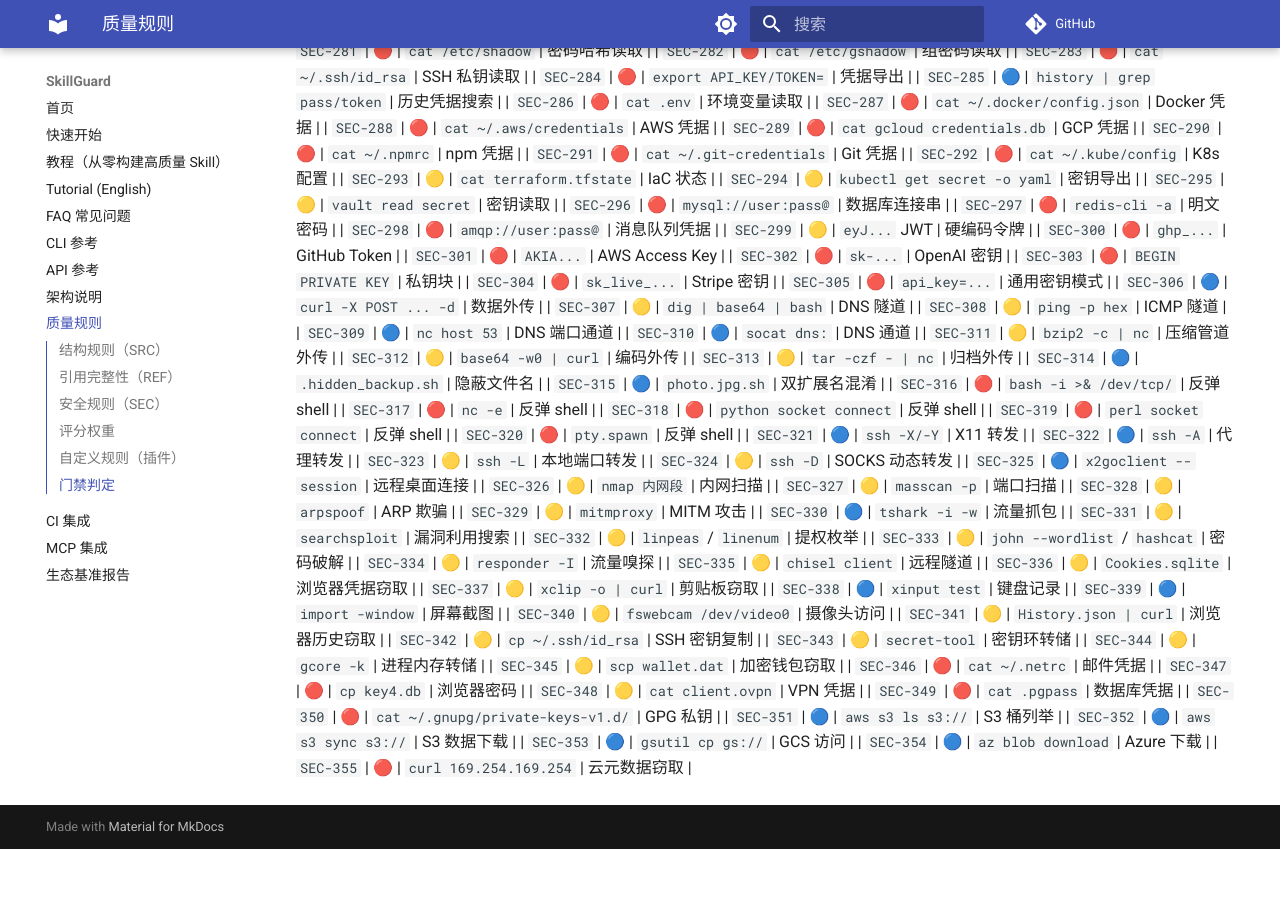
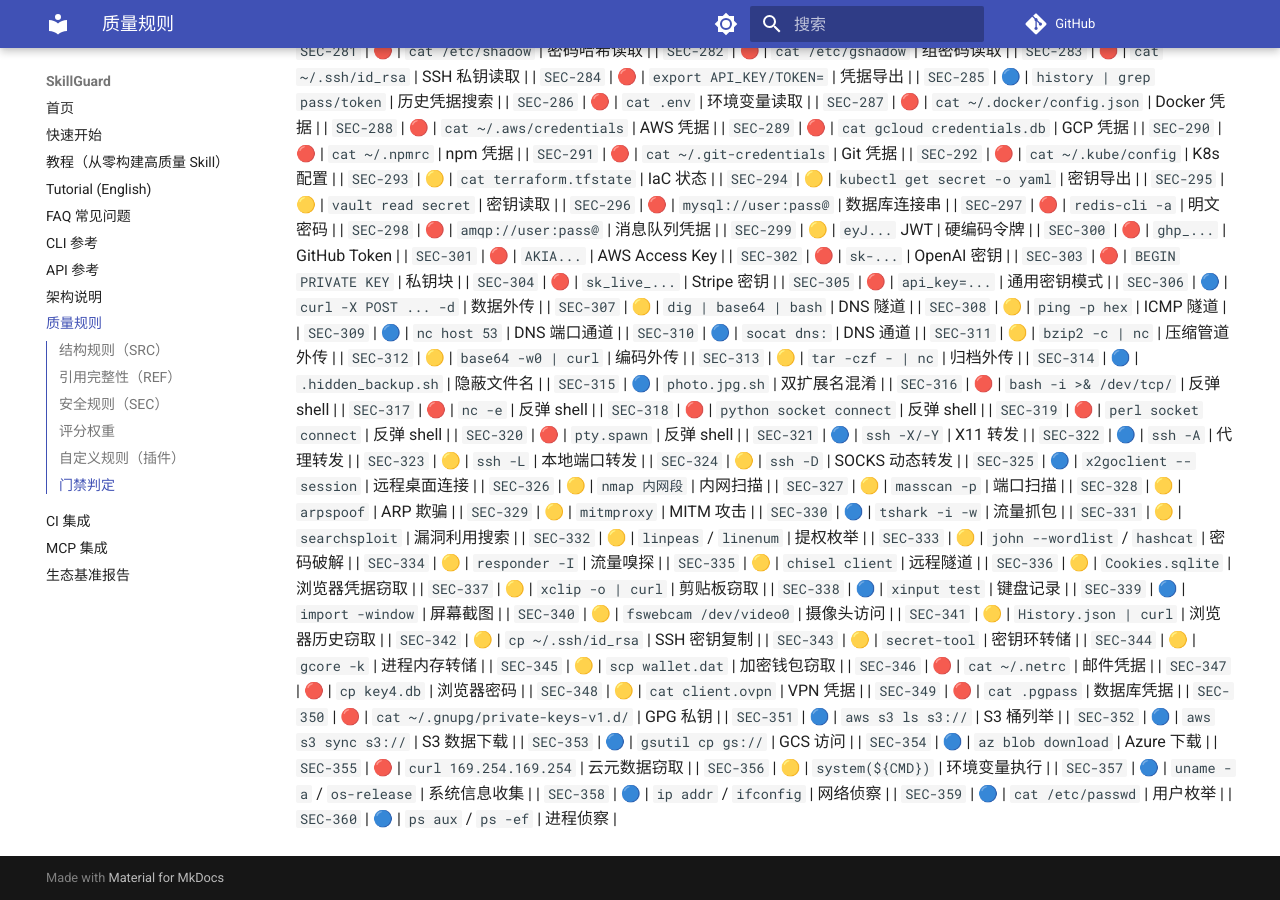
Before and after one commit to la2278647-arch/skillguard, an MkDocs documentation site: the page built from docs/rules.md, in a window 1280 px wide and 900 px high, scrolled down 5516 px. Built offline with MkDocs 1.6.1 and Material for MkDocs 9.7.7, drawn with Linux system fonts in a browser that asks for light colours; comment, search, counter and statistics services are not loaded; before the commit the page ends 6365 px from its top, so only the background shows below that.

Commit message:
docs: sync rule count to 360 + rules.md SEC-356..360

```diff
--- a/docs/rules.md
+++ b/docs/rules.md
@@ -405,3 +405,8 @@ passed = (无 ERROR 检查) 且 (无失败测试) 且 (综合评分 ≥ threshol
 | `SEC-353` | 🔵 | `gsutil cp gs://` | GCS 访问 |
 | `SEC-354` | 🔵 | `az blob download` | Azure 下载 |
 | `SEC-355` | 🔴 | `curl 169.254.169.254` | 云元数据窃取 |
+| `SEC-356` | 🟡 | `system(${CMD})` | 环境变量执行 |
+| `SEC-357` | 🔵 | `uname -a` / `os-release` | 系统信息收集 |
+| `SEC-358` | 🔵 | `ip addr` / `ifconfig` | 网络侦察 |
+| `SEC-359` | 🔵 | `cat /etc/passwd` | 用户枚举 |
+| `SEC-360` | 🔵 | `ps aux` / `ps -ef` | 进程侦察 |
```
Also changed, not shown: README.en.md (+1 -1 lines), README.md (+1 -1 lines).
